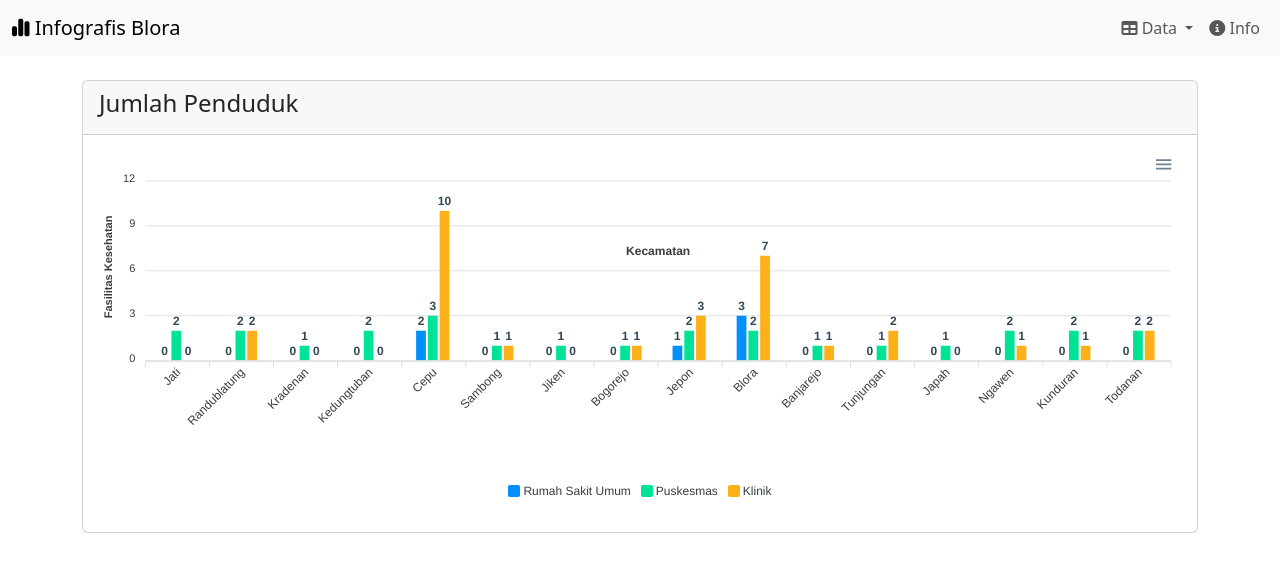
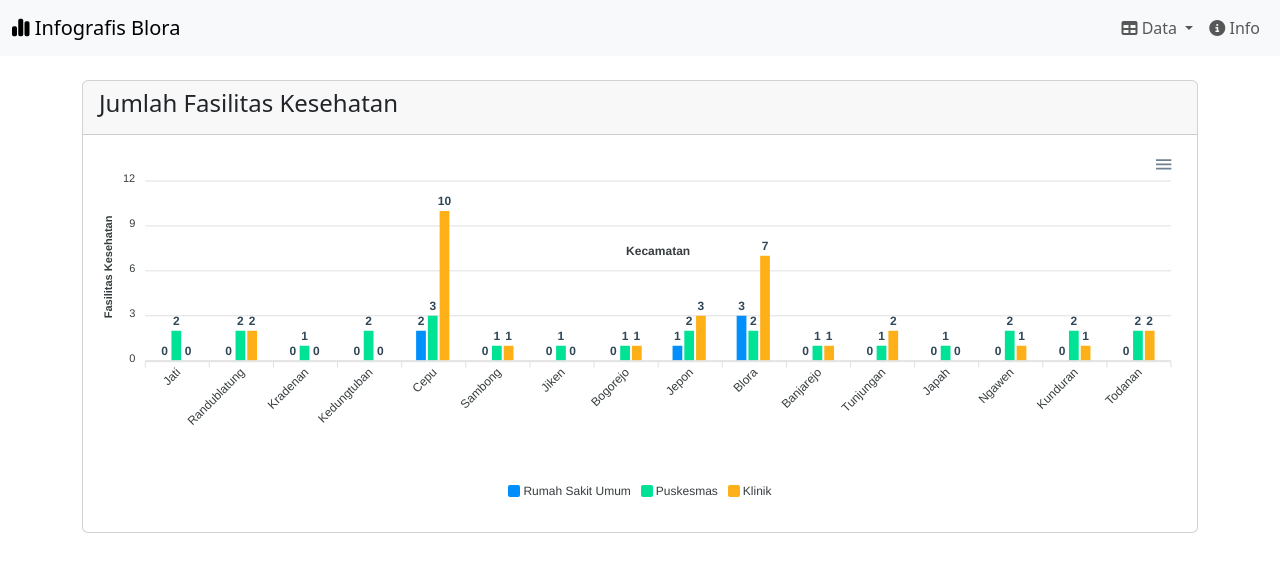
Before and after one commit to trisnawulan/pgweb-acara6, a plain HTML site: page faskes.html in a window 1280 px wide. Drawn offline with nearby package versions, Linux system fonts and the light colour scheme.

Commit message:
mengubah judul

```diff
--- a/faskes.html
+++ b/faskes.html
@@ -53,7 +53,7 @@
     <div class="container mt-4">
         <div class="card">
             <div class="card-header">
-                <h4>Jumlah Penduduk</h4>
+                <h4>Jumlah Fasilitas Kesehatan</h4>
             </div>
             <div class="card-body">
                 <div id="chart"></div>
```
